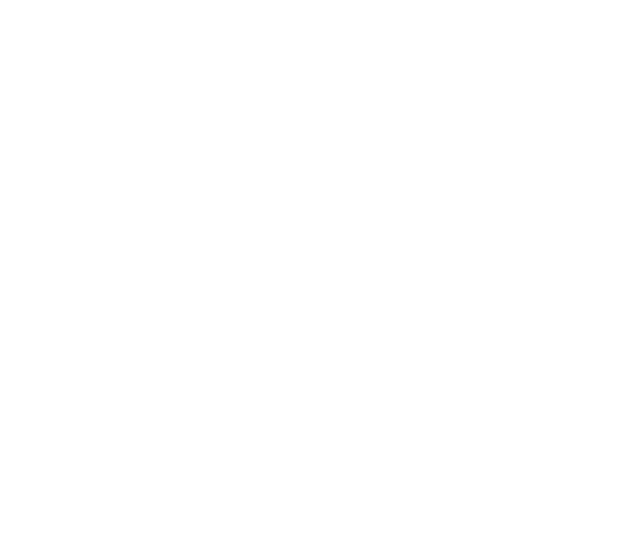
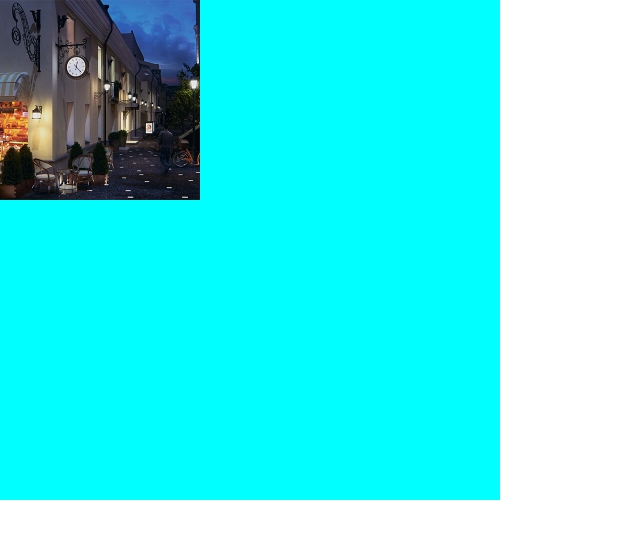
Before and after one commit to jiangzhenfei/imageCanvasEditor, a plain HTML site: page index.html in a window 1280 px wide. Shown: the whole page, without its empty margins (0-640 px from the left). Drawn offline with Linux system fonts and the light colour scheme.

Commit message:
图片初始化

```diff
--- /dev/null
+++ b/css/style.css
@@ -0,0 +1,19 @@
+html,body,div,p,a,ul,li,ol{
+    margin: 0;
+    padding: 0;
+}
+.imageContainer{
+    position: relative;
+    width: 500px;
+    height: 500px;
+    background-color: aqua;
+}
+.imageContainer .image-item{
+    position: absolute;
+    width: 200px;
+    height: 200px;
+}
+.imageContainer .image-item img{
+    width: 100%;
+    height: 100%;
+}
--- a/index.html
+++ b/index.html
@@ -4,9 +4,20 @@
     <meta charset="UTF-8">
     <meta name="viewport" content="width=device-width, initial-scale=1.0">
     <meta http-equiv="X-UA-Compatible" content="ie=edge">
+    <link rel="stylesheet" href="css/style.css">
     <title>Document</title>
+    <style>
+
+    </style>
 </head>
 <body>
-
+    <div class="imageContainer">
+        <div class="image-item">
+            <img src="./images/back.jpg" alt="">
+        </div>
+        <div class="image-item">
+            <img src="./images/left.jpg" alt="">
+        </div>
+    </div>
 </body>
 </html>
```
Also changed, not shown: images/back.jpg (added), images/cleft.jpeg (added), images/cleft2.jpeg (added), images/front.jpg (added), images/left.jpg (added), images/right.jpg (added), images/two.jpeg (added), js/index.js (added), 1 other file.
